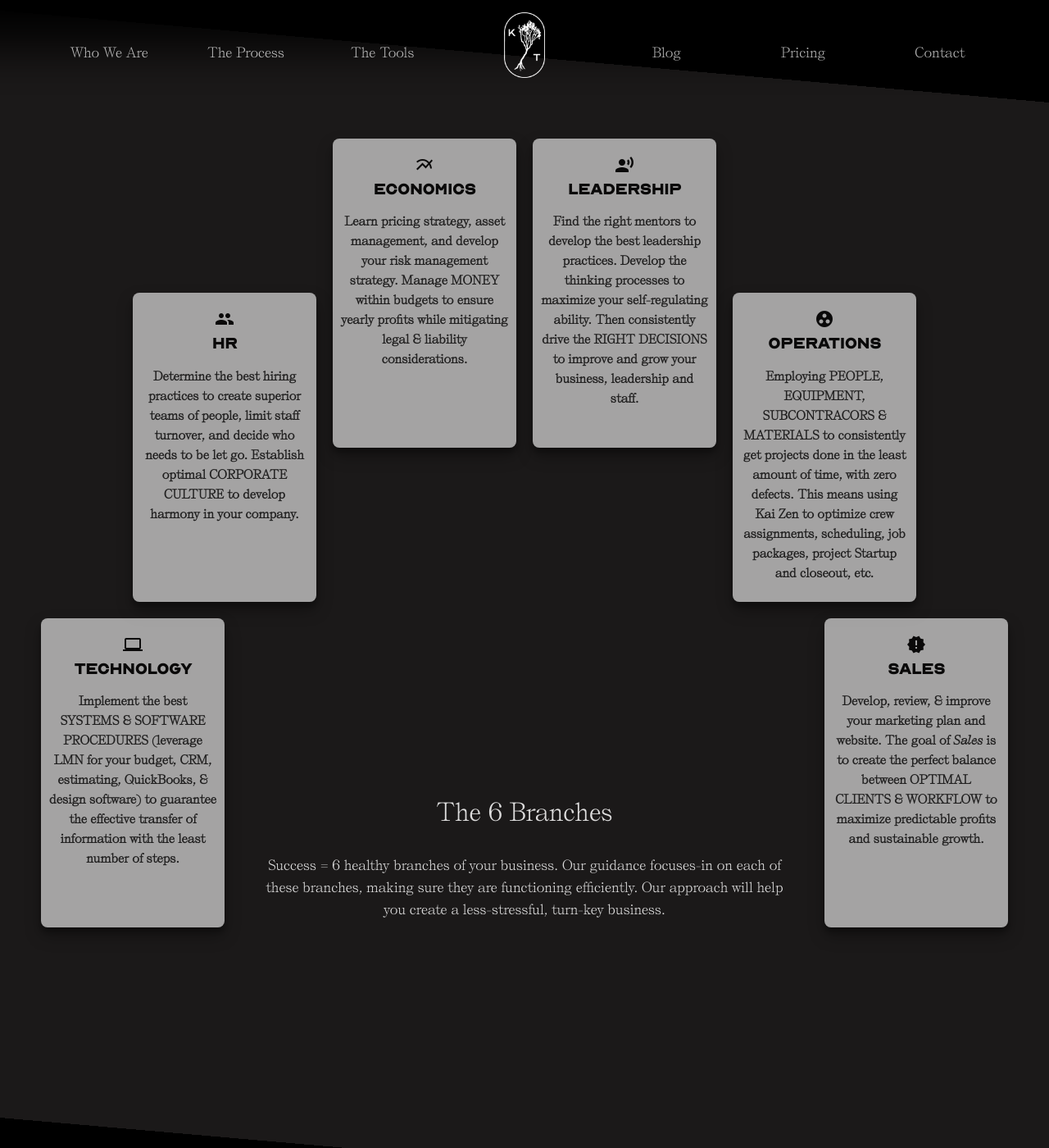
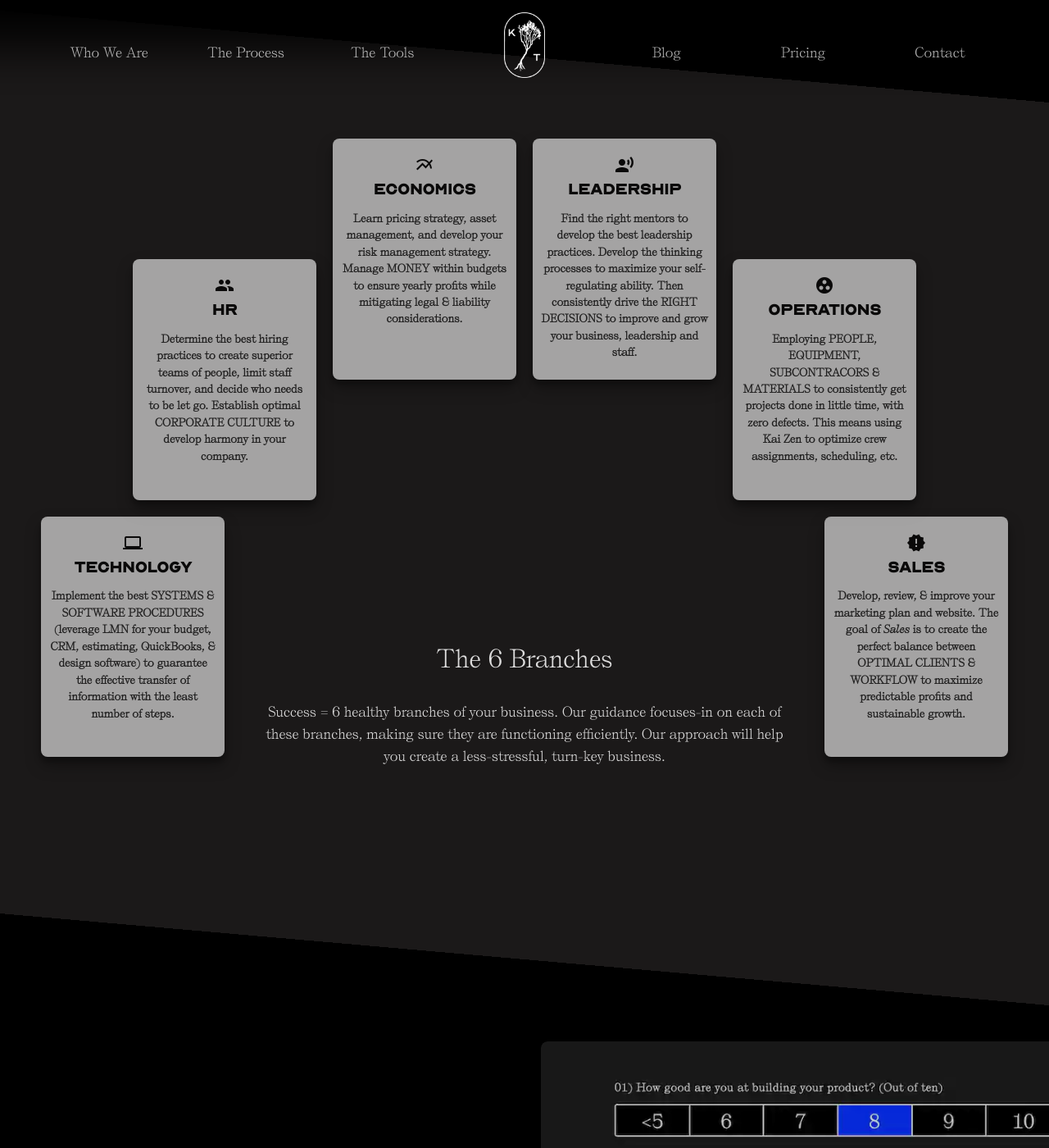
Before and after one commit to qjack001/Knowledge-Tree-Consulting, a Jekyll site: the page built from index.html, in a window 1280 px wide and 1400 px high, scrolled down 2519 px. Shown: the whole window at 82% size. Built offline with Jekyll 4.4.1, drawn with Linux system fonts in a browser that asks for light colours; some web fonts are replaced.

Commit message:
Shrink text

```diff
--- a/_includes/process.html
+++ b/_includes/process.html
@@ -20,7 +20,7 @@
     <div id="process-3" class="process-card">
         <i class="material-icons">group_work</i>
         <h4>Operations</h4>
-		<p>Employing PEOPLE, EQUIPMENT, SUBCONTRACORS &amp; MATERIALS to consistently get projects done in the least amount of time, with zero defects. This means using Kai Zen to optimize crew assignments, scheduling, job packages, project Startup and closeout, etc.</p>
+		<p>Employing PEOPLE, EQUIPMENT, SUBCONTRACORS &amp; MATERIALS to consistently get projects done in little time, with zero defects. This means using Kai Zen to optimize crew assignments, scheduling, etc.</p>
     </div>
 
     <div id="process-4" class="process-card">
--- a/style.css
+++ b/style.css
@@ -440,10 +440,15 @@
     background-color: #fff;
     opacity: 0.6;
     border-radius: 8px;
-    font-size: 0.9rem;
+    font-size: 0.8rem;
     padding: 10px;
     font-weight: bold;
     box-shadow: 0 10px 20px rgba(0, 0, 0, 0.5), 0 6px 6px rgba(0, 0, 0, 0.5);
+}
+
+.process-card p
+{
+	line-height: 1.6;
 }
 
 h4
```
